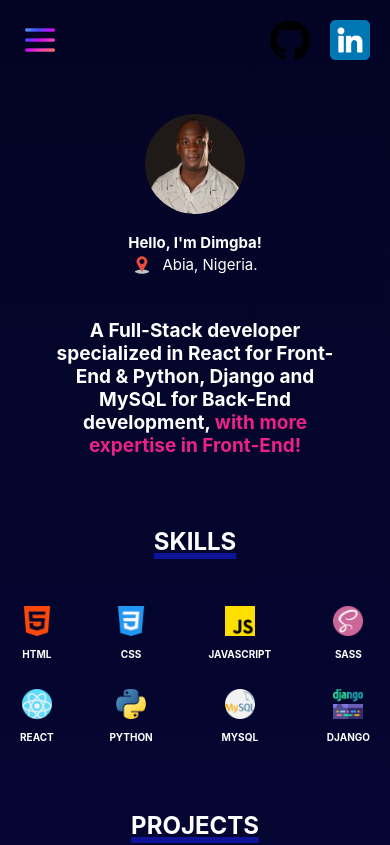
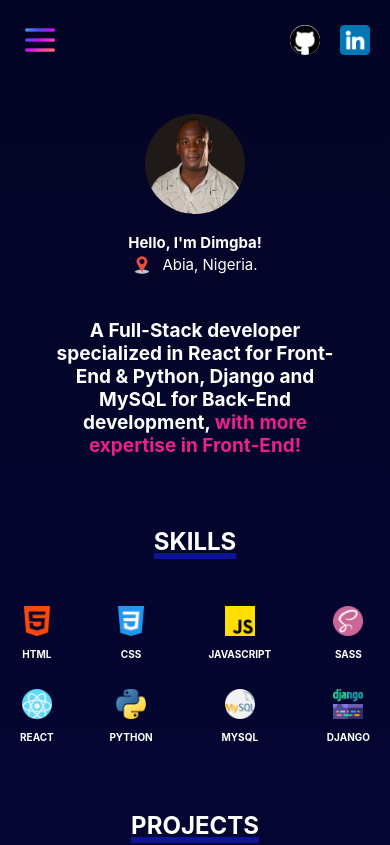
Before and after one commit to Dimgba-Eme/my-portfolio, a React (Create React App) app in the folder portfolio/: page / in a window 390 px wide. Shown: the top 845 px of the page. Built offline with nearby package versions, Linux system fonts and the light colour scheme.

Commit message:
Added some meta features in the index.html file for Search Engine Optimization and Link design for social media

```diff
--- a/portfolio/public/index.html
+++ b/portfolio/public/index.html
@@ -1,14 +1,23 @@
 <!DOCTYPE html>
 <html lang="en">
+
 <head>
   <meta charset="utf-8" />
   <link rel="icon" href="%PUBLIC_URL%/../suitcase.png" />
   <meta name="viewport" content="width=device-width, initial-scale=1" />
   <meta name="theme-color" content="#000000" />
-    <meta
-      name="description"
-      content="Web site created using create-react-app"
-    />
+  <meta name="title" content="Portfolio" />
+  <meta name="description"
+    content="Dimgba Agwu Eme is a Full-Stack Engineer, who specializes in Front-End using ReactJS." />
+  <meta name="keywords" content="software developer, software engineer, Front-End, Back-End" />
+
+  <meta property="og:url" content="https://dimgbaeme.com.ng" />
+  <meta property="og:title" content="Portfolio" />
+  <meta property="og:description"
+    content="Dimgba Agwu Eme is a Full-Stack Engineer, who specializes in Front-End using ReactJS." />
+  <meta property="og:image" content="https://dimgbaeme/assets/images/profile-img.jpg" />
+  <meta property="og:image:alt" content="Link image" />
+
   <!--
       manifest.json provides metadata used when your web app is installed on a
       user's mobile device or desktop. See https://developers.google.com/web/fundamentals/web-app-manifest/
@@ -24,6 +33,7 @@
     -->
   <title>React App</title>
 </head>
+
 <body>
   <noscript>You need to enable JavaScript to run this app.</noscript>
   <div id="root"></div>
@@ -38,4 +48,5 @@
       To create a production bundle, use `npm run build` or `yarn build`.
     -->
 </body>
+
 </html>
--- a/portfolio/src/components/footer.css
+++ b/portfolio/src/components/footer.css
@@ -1,5 +1,5 @@
 .footer-container {
-  padding: 20px;
+  padding: 10px 20px;
   background-color: #52080a;
   border-top-left-radius: 50px;
   border-top-right-radius: 50px;
--- a/portfolio/src/components/footer.scss
+++ b/portfolio/src/components/footer.scss
@@ -1,5 +1,5 @@
 .footer-container {
-    padding: 20px;
+    padding: 10px 20px;
     background-color: #52080a;
     border-top-left-radius: 50px;
     border-top-right-radius: 50px;
--- a/portfolio/src/components/navbar.css
+++ b/portfolio/src/components/navbar.css
@@ -12,11 +12,12 @@
     gap: 20px;
   }
   .navbar-container .navbar-inner .github-linkedin-container .github-icon {
-    width: 40px;
-    color: #fff;
+    width: 30px;
+    background-color: #fff;
+    border-radius: 50%;
   }
   .navbar-container .navbar-inner .github-linkedin-container .linkedin-icon {
-    width: 40px;
+    width: 30px;
   }
   .navbar-container .navbar-inner nav {
     display: none;
@@ -78,7 +79,8 @@
   }
   .navbar-container .navbar-inner .github-linkedin-container .github-icon {
     width: 40px;
-    color: #fff;
+    background-color: #fff;
+    border-radius: 50%;
   }
   .navbar-container .navbar-inner .github-linkedin-container .linkedin-icon {
     width: 40px;
--- a/portfolio/src/components/navbar.scss
+++ b/portfolio/src/components/navbar.scss
@@ -16,12 +16,13 @@
                 gap: 20px;
 
                 .github-icon {
-                    width: 40px;
-                    color: #fff;
+                    width: 30px;
+                    background-color: #fff;
+                    border-radius: 50%;
                 }
 
                 .linkedin-icon {
-                    width: 40px;
+                    width: 30px;
                 }
             }
 
@@ -102,7 +103,8 @@
 
                 .github-icon {
                     width: 40px;
-                    color: #fff;
+                    background-color: #fff;
+                    border-radius: 50%;
                 }
 
                 .linkedin-icon {
```
Also changed, not shown: 2 other files (tests, documents, lock files or other folders). Lines whose indentation alone changed are shown as unchanged.
